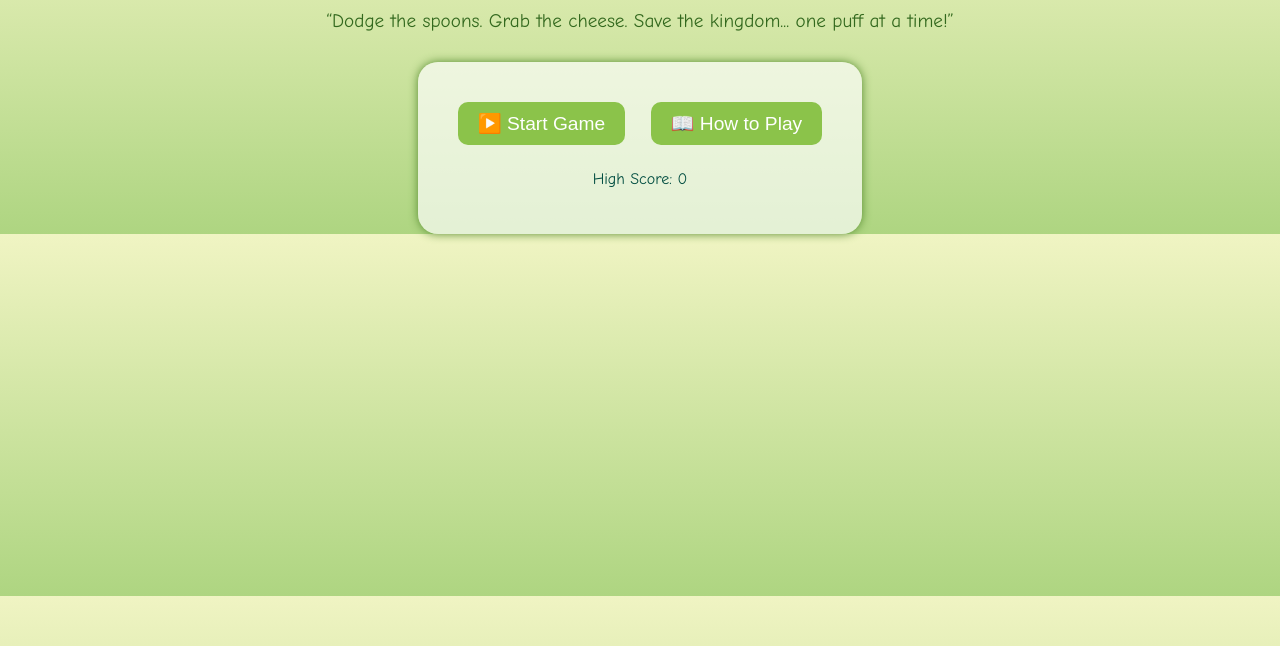
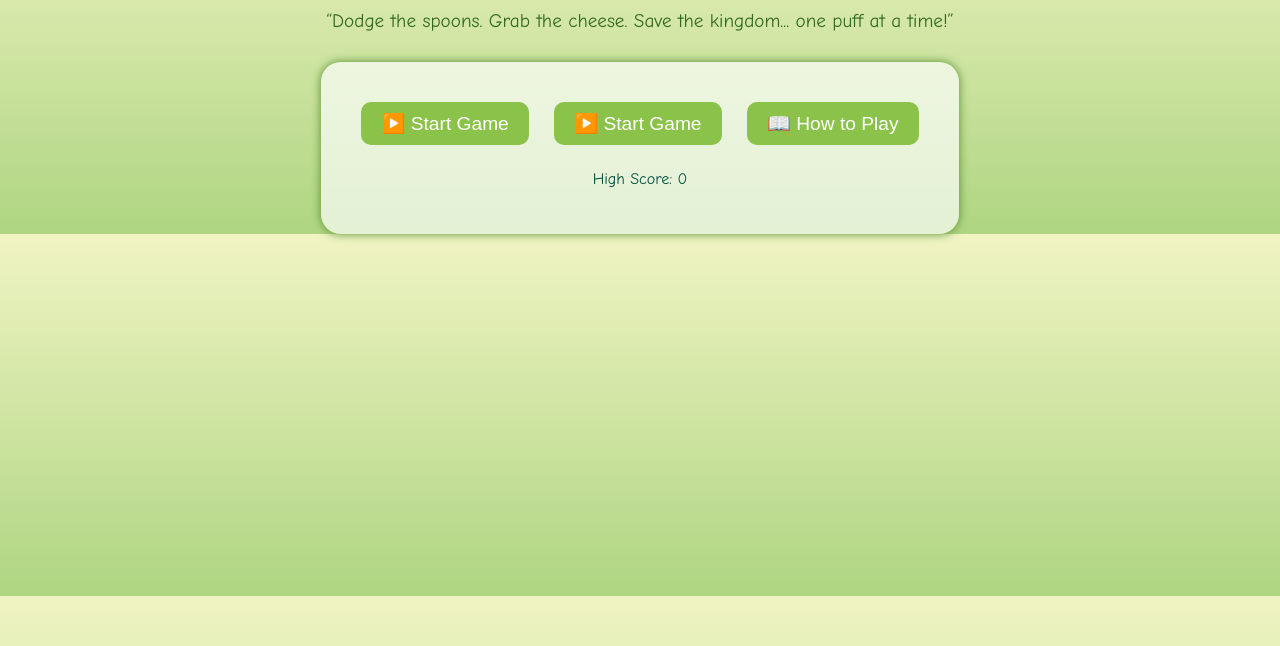
Before and after one commit to jhonwick-beep/Beep, a plain HTML site: page index.html in a window 1280 px wide. Shown: the part 128-774 px from the top of the page. Drawn offline with Linux system fonts and the light colour scheme.

Commit message:
Update index.html

```diff
--- a/index.html
+++ b/index.html
@@ -59,6 +59,7 @@
 
   <div class="menu">
     <button onclick="window.location.href='SirOnion.html'">▶️ Start Game</button>
+    <button onclick="window.location.href='BananaCopter.html'">▶️ Start Game</button>
     <button onclick="showInstructions()">📖 How to Play</button>
     <p id="highScore">High Score: <span id="scoreDisplay">0</span></p>
   </div>
```
